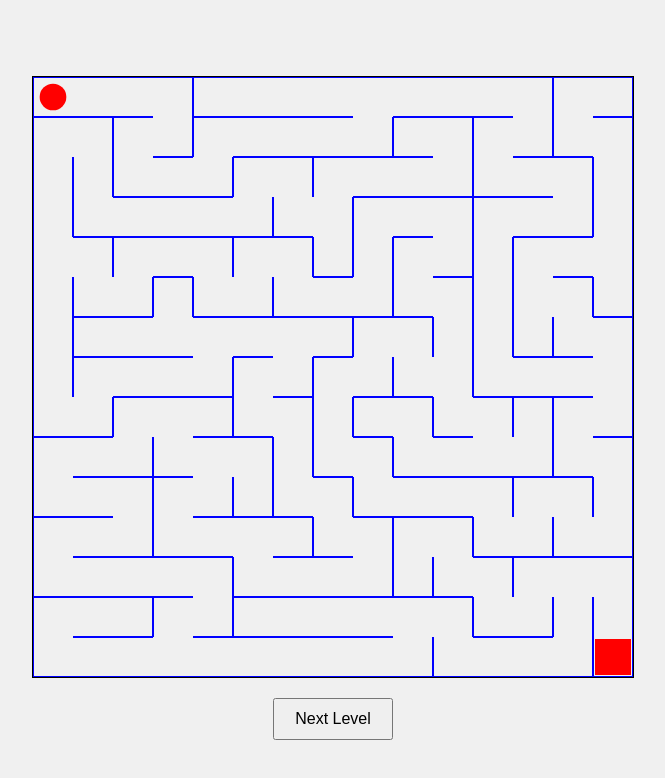
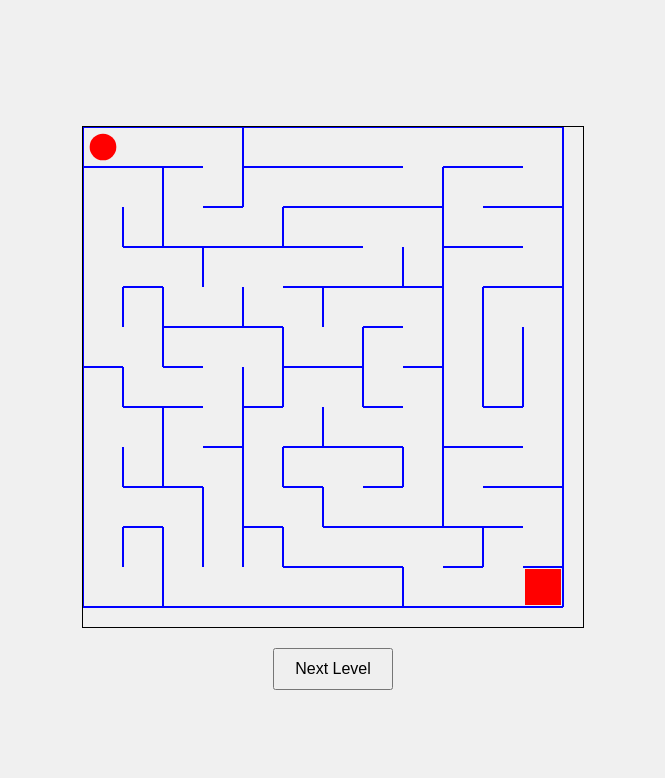
Before and after one commit to T-vulpes/MazeGame, a plain HTML site: page index.html in a window 1280 px wide. Shown: the whole page, without its empty margins (307-972 px from the left). Drawn offline with Linux system fonts and the light colour scheme.

Commit message:
index.html

```diff
--- a/index.html
+++ b/index.html
@@ -25,7 +25,7 @@
     </style>
 </head>
 <body>
-    <canvas id="mazeCanvas" width="600" height="600"></canvas>
+    <canvas id="mazeCanvas" width="500" height="500"></canvas>
     <button id="nextLevelBtn">Next Level</button>
     <script src="mazeSolver.js"></script>
 </body>
```
